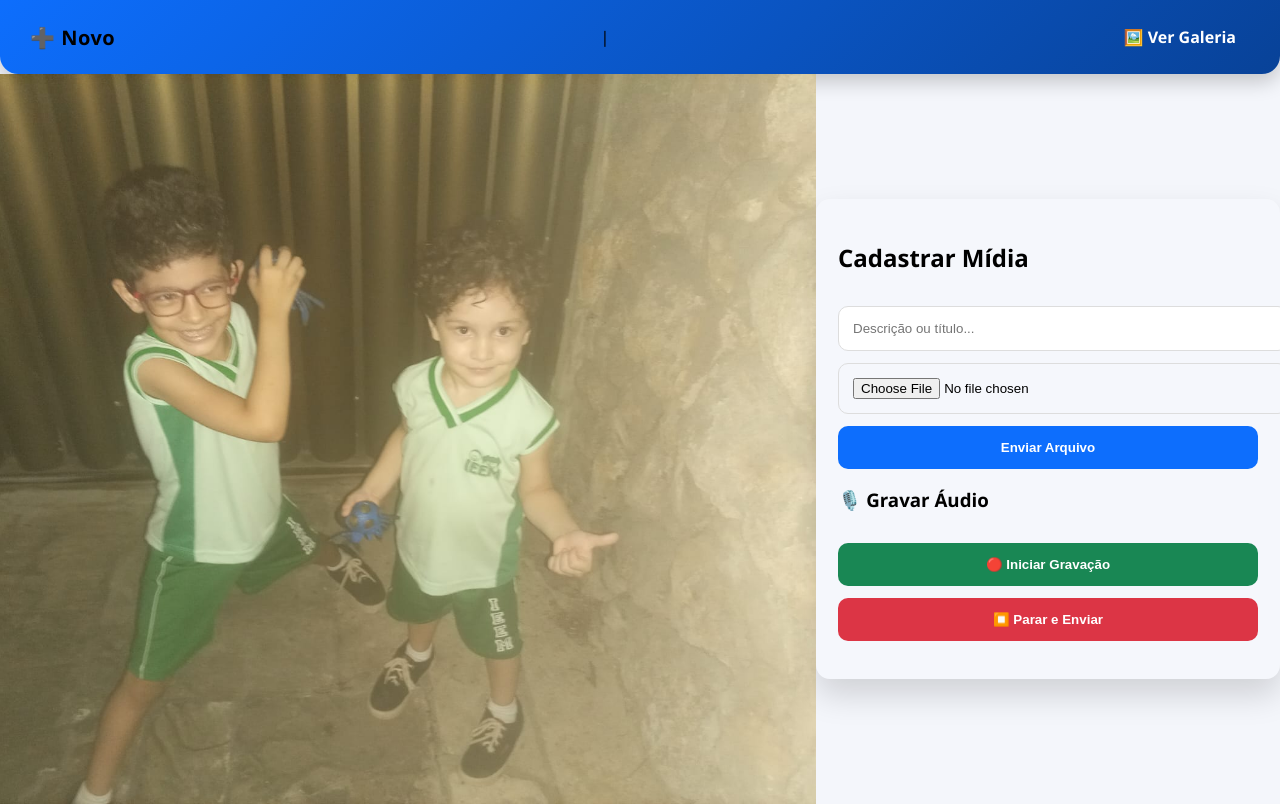
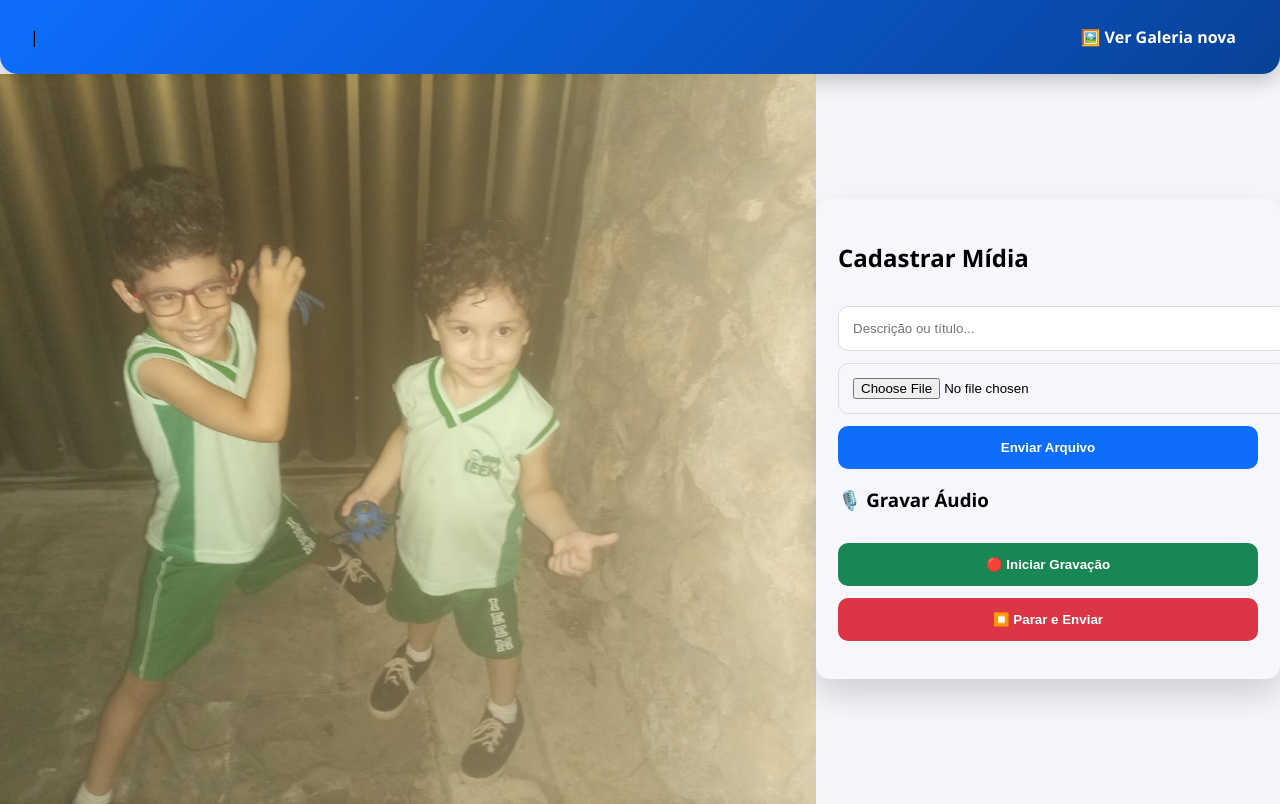
Before and after one commit to carlos400junior-sys/meuprojetopython, a Flask app: page / in a window 1280 px wide. Run offline with Flask 3, Linux system fonts and the light colour scheme.

Commit message:
menu menor

```diff
--- a/templates/index.html
+++ b/templates/index.html
@@ -11,7 +11,7 @@
 <body>
 
 <nav>
-    <strong>➕ Novo</strong> | <a href="/galeria nova">🖼️ Ver Galeria</a>
+     | <a href="/galeria">🖼️ Ver Galeria nova</a>
 </nav>
 
 <div class="layout">
```
